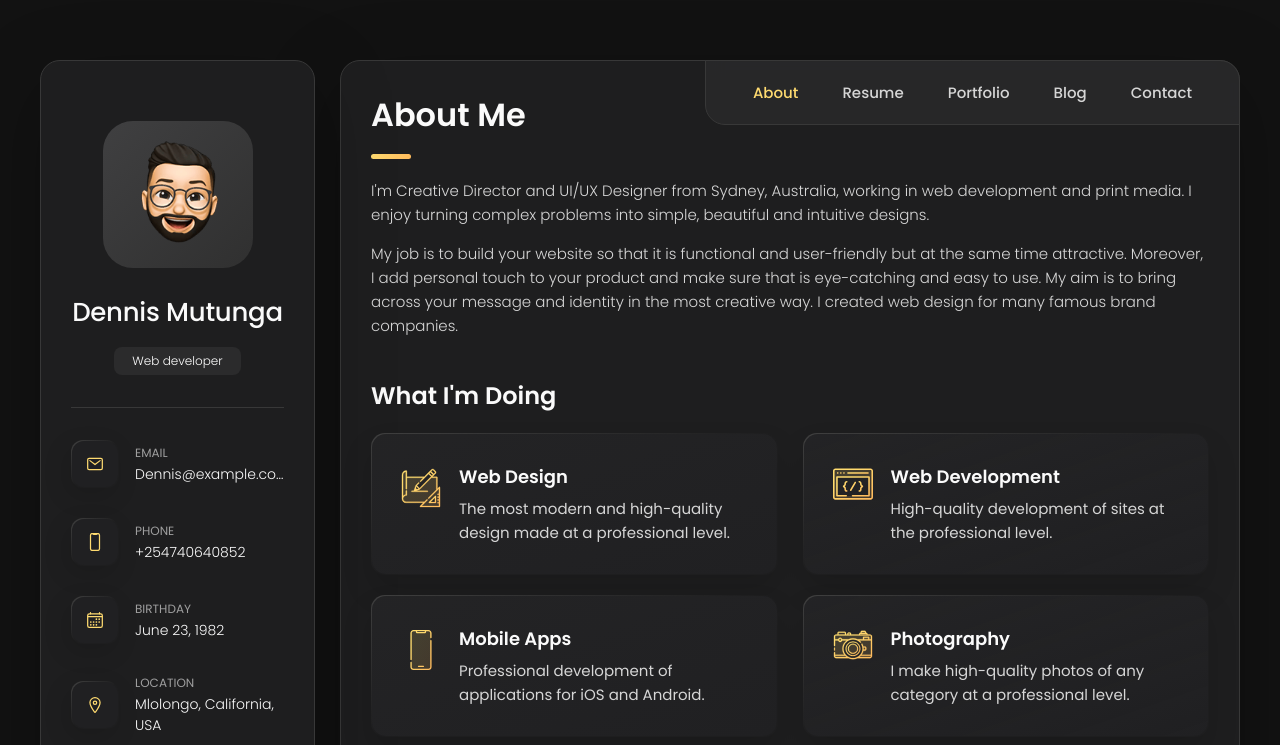
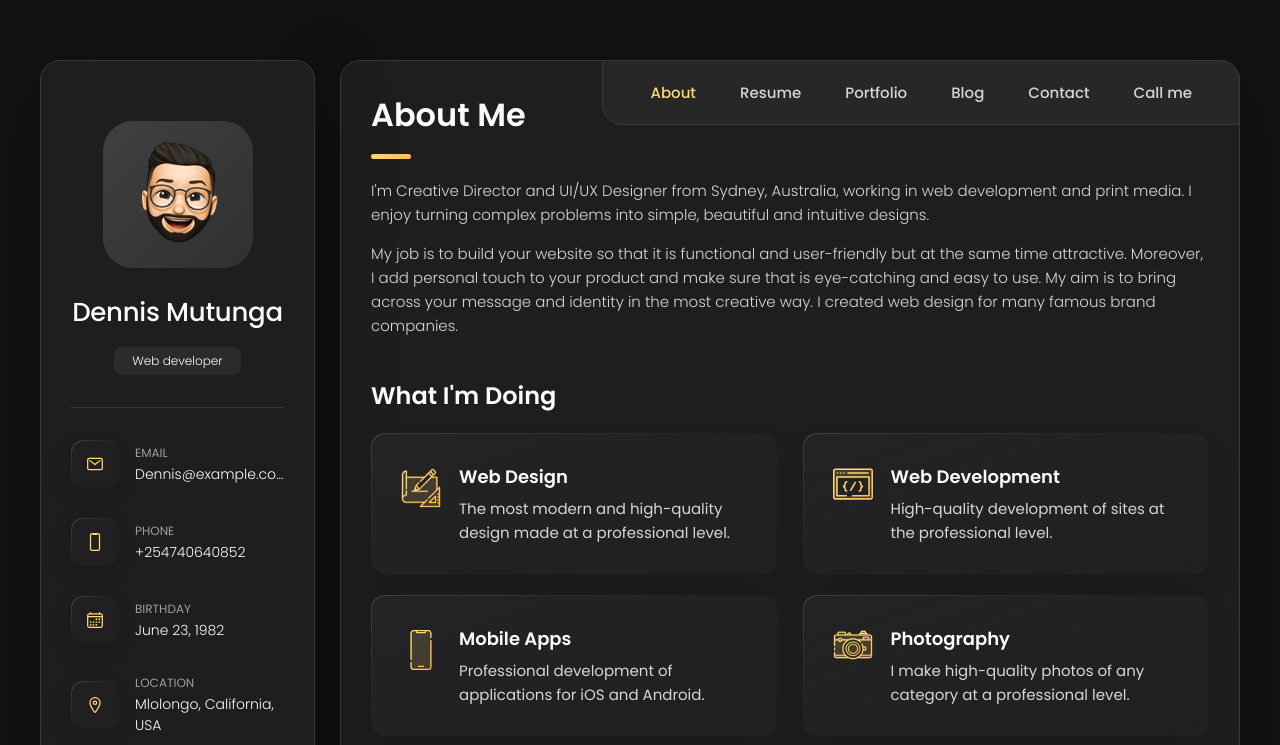
Before and after one commit to mutungadennis898-source/My-portfolio, a plain HTML site: page index.html in a window 1280 px wide. Shown: the top 745 px of the page. Drawn offline with nearby package versions, Linux system fonts and the light colour scheme.

Commit message:
added sth to the navbar

```diff
--- a/index.html
+++ b/index.html
@@ -187,6 +187,10 @@
 
           <li class="navbar-item">
             <button class="navbar-link" data-nav-link>Contact</button>
+          </li>
+
+           <li class="navbar-item">
+            <button class="navbar-link" data-nav-link>Call me </button>
           </li>
 
         </ul>
```
